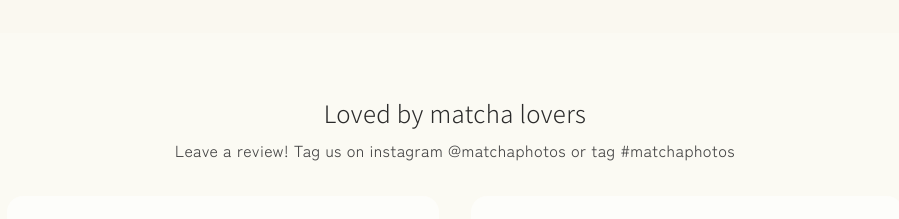
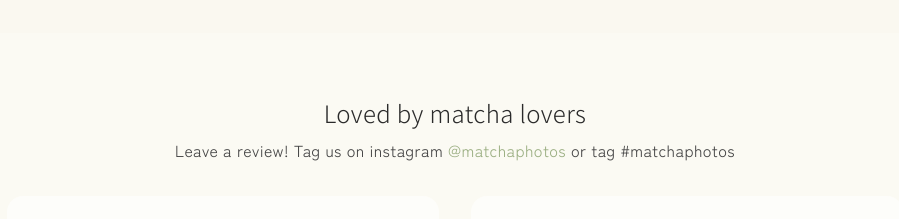
Before and after one commit to jarrensj/matchafilter.com, a React (Vite) app: page / in a window 1280 px wide. Shown: the part 2020-2239 px from the top of the page, without its empty margins (185-1084 px from the left). Built offline with nearby package versions, Linux system fonts and the light colour scheme.

Commit message:
href link the instagram matchaphotos

```diff
--- a/src/components/Newsletter.tsx
+++ b/src/components/Newsletter.tsx
@@ -12,7 +12,7 @@ const Newsletter = () => {
             Loved by matcha lovers
           </h3>
           <p className="text-charcoal-600 max-w-2xl mx-auto mb-8">
-             Leave a review! Tag us on instagram @matchaphotos or tag #matchaphotos
+             Leave a review! Tag us on instagram <a className="text-sage-400 hover:text-charcoal-800 transition-colors" href="https://www.instagram.com/matchaphotos">@matchaphotos</a> or tag #matchaphotos
           </p>
           <div className="grid grid-cols-1 md:grid-cols-2 gap-8 mb-12">
             <div className="bg-white/60 rounded-2xl p-6">
```
